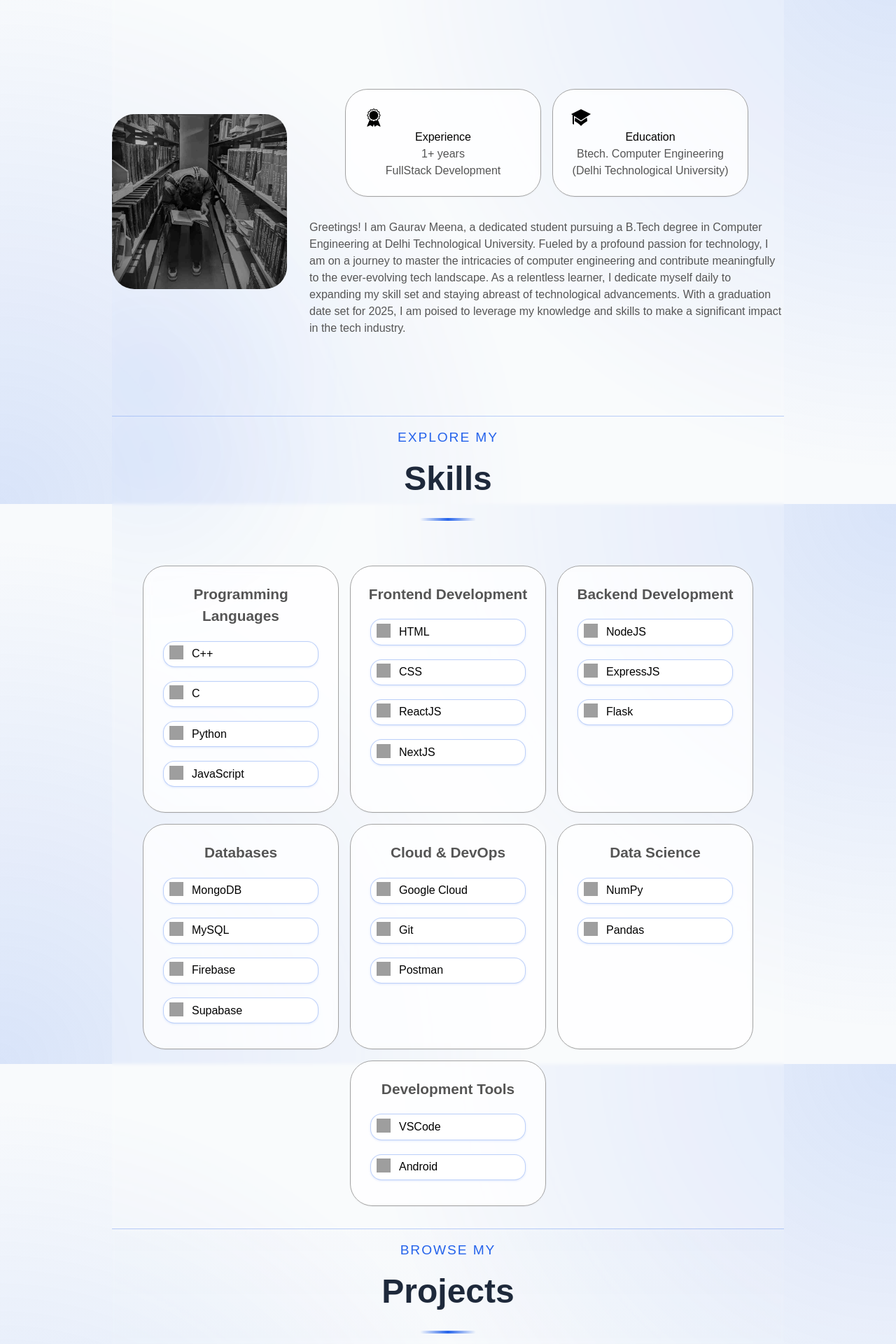
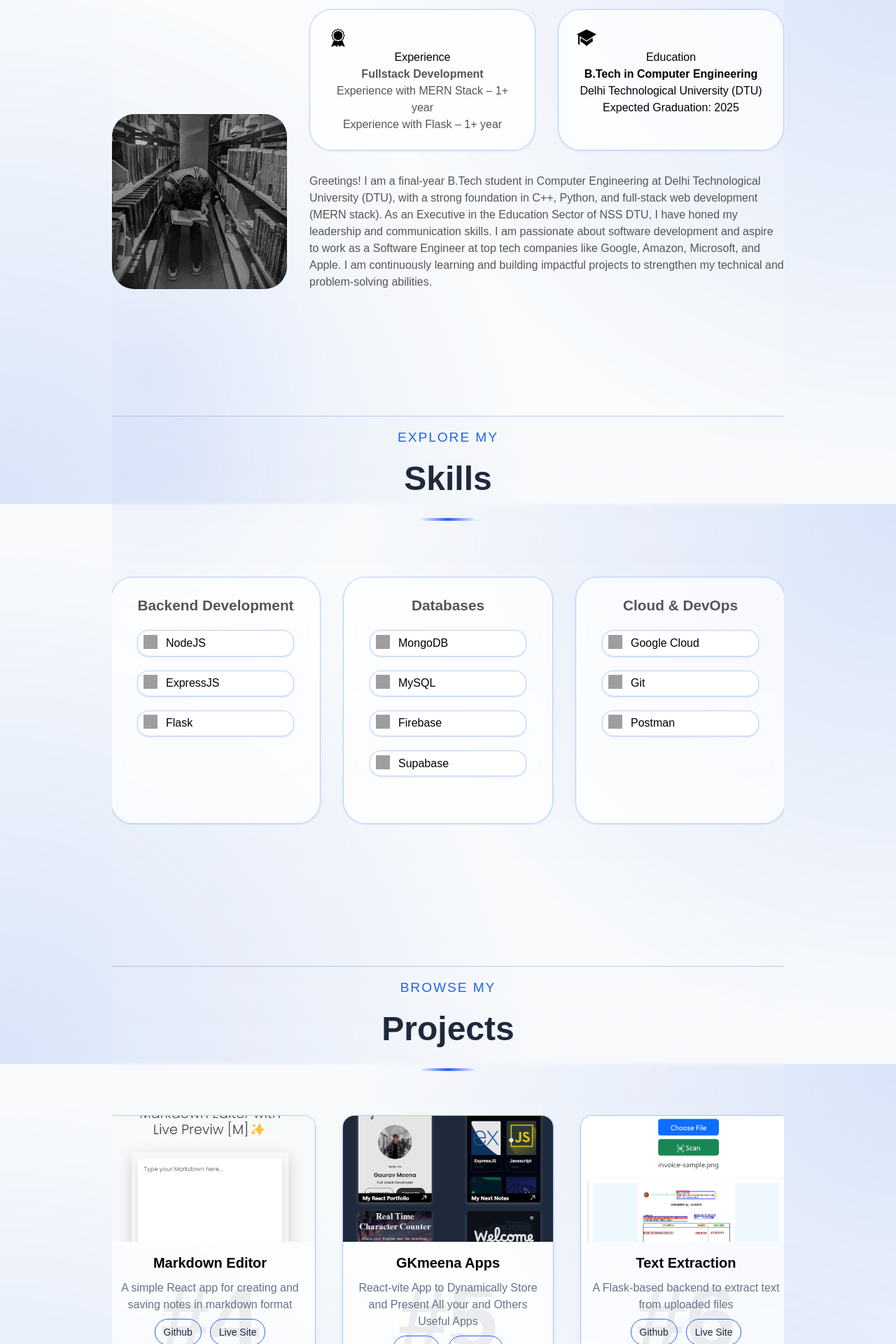
Before and after one commit to gauravmeee/My-React-Portfolio, a React (Create React App) app: page / in a window 1280 px wide. Shown: the part 880-2800 px from the top of the page at 70% size. Built offline with nearby package versions, Linux system fonts and the light colour scheme; grey boxes are pictures that could not be loaded; a web font is replaced by a local one.

Commit message:
completly updated my portfolio with new design and feature

```diff
--- a/src/components/About.js
+++ b/src/components/About.js
@@ -1,4 +1,4 @@
-import React from 'react';
+import React from "react";
 
 function About() {
   return (
@@ -15,7 +15,6 @@ function About() {
         </div>
         <div className="about-details-container">
           <div className="about-containers">
-
             {/*Experience*/}
             <div className="details-container">
               <img
@@ -25,7 +24,13 @@ function About() {
               />
 
               <h3>Experience</h3>
-              <p>1+ years <br />FullStack Development</p>
+              <p>
+              <ul>
+                <li><strong>Fullstack Development</strong></li>
+                <li>Experience with MERN Stack – 1+ year</li>
+                <li>Experience with Flask – 1+ year</li>
+              </ul>
+              </p>
             </div>
 
             {/*Education*/}
@@ -37,17 +42,27 @@ function About() {
               />
 
               <h3>Education</h3>
-              <p>Btech. Computer Engineering
-                <br/> (Delhi Technological University)
-              </p>
+              <ul>
+                <li>
+                  <strong>B.Tech in Computer Engineering</strong>
+                </li>
+                <li>Delhi Technological University (DTU)</li>
+                <li>Expected Graduation: 2025</li>
+              </ul>
             </div>
           </div>
 
           <div className="text-container">
             <p>
-              Greetings! I am Gaurav Meena, a dedicated student pursuing a B.Tech degree in Computer Engineering at Delhi Technological University. Fueled by a profound passion for technology, I am on a journey to master the intricacies of computer engineering and contribute meaningfully to the ever-evolving tech landscape.
-
-As a relentless learner, I dedicate myself daily to expanding my skill set and staying abreast of technological advancements. With a graduation date set for 2025, I am poised to leverage my knowledge and skills to make a significant impact in the tech industry.
+              Greetings! I am a final-year B.Tech student in Computer
+              Engineering at Delhi Technological University (DTU), with a strong
+              foundation in C++, Python, and full-stack web development (MERN
+              stack). As an Executive in the Education Sector of NSS DTU, I have
+              honed my leadership and communication skills. I am passionate
+              about software development and aspire to work as a Software
+              Engineer at top tech companies like Google, Amazon, Microsoft, and
+              Apple. I am continuously learning and building impactful projects
+              to strengthen my technical and problem-solving abilities.
             </p>
           </div>
         </div>
@@ -56,8 +71,7 @@ As a relentless learner, I dedicate myself daily to expanding my skill set and s
         src="./assets/arrow.png"
         alt="Arrow icon"
         className="icon arrow"
-
-        onClick={() => window.location.href='./#skills'}
+        onClick={() => (window.location.href = "./#skills")}
       />
     </section>
   );
--- a/src/components/Projects.js
+++ b/src/components/Projects.js
@@ -106,7 +106,7 @@ const projects = [
   },
 ];
 
-const Card = ({ project }) => {
+const Card = ({ project, index }) => {
   const [isFlipped, setIsFlipped] = useState(false);
 
   const toggleFlip = (e) => {
@@ -115,35 +115,30 @@ const Card = ({ project }) => {
   };
 
   return (
-    <div className={`flip-card ${isFlipped ? 'flipped' : ''}`}>
+    <div className={`flip-card ${isFlipped ? 'flipped' : ''}`} onClick={toggleFlip}>
       <div className="flip-card-inner">
         {/* Front of the card */}
         <div className="flip-card-front">
-          <div className="flex flex-col h-full min-h-[500px] bg-white rounded-lg shadow-lg overflow-hidden">
-            <div className="p-2.5">
+          <div className="flex flex-col h-full min-h-[400px] bg-white rounded-lg shadow-lg overflow-hidden relative">
+            <div className="p-0">
               <img
                 src={project.img}
                 alt={project.title}
-                className="w-[90%] h-[250px] mx-auto rounded-lg object-cover"
+                className="w-full h-[180px] object-cover"
               />
             </div>
-            <div className="flex flex-col flex-grow p-4">
+            <div className="flex flex-col flex-grow p-4 relative">
+              <div className="absolute inset-0 flex items-center justify-center">
+                <div className="text-9xl font-bold text-gray-200/80 select-none">
+                  #{index + 1}
+                </div>
+              </div>
+              <div className="relative z-10">
                 <h4 className="text-xl font-semibold mb-2.5">{project.title}</h4>
                 <div className="flex-grow">
                   <p className="text-secondary mb-2">
                     {project.description}
                   </p>
-                <div className="flex justify-center">
-                  <button
-                    className="text-primary hover:text-primary/80 flex items-center gap-1"
-                    onClick={toggleFlip}
-                  >
-                    Read More
-                    <svg xmlns="http://www.w3.org/2000/svg" viewBox="0 0 24 24" fill="currentColor" className="w-4 h-4">
-                      <path d="M8.59 16.59L13.17 12 8.59 7.41 10 6l6 6-6 6-1.41-1.41z"/>
-                    </svg>
-                  </button>
-                </div>
                 </div>
                 <div className="flex flex-wrap justify-center gap-3 mt-auto">
                   <a
@@ -151,6 +146,7 @@ const Card = ({ project }) => {
                     className="px-3 py-2 text-sm border border-primary rounded-full hover:bg-primary hover:text-white transition-all duration-300"
                     target="_blank"
                     rel="noopener noreferrer"
+                    onClick={(e) => e.stopPropagation()}
                   >
                     Github
                   </a>
@@ -159,6 +155,7 @@ const Card = ({ project }) => {
                     className="px-3 py-2 text-sm border border-primary rounded-full hover:bg-primary hover:text-white transition-all duration-300"
                     target="_blank"
                     rel="noopener noreferrer"
+                    onClick={(e) => e.stopPropagation()}
                   >
                     Live Site
                   </a>
@@ -166,11 +163,12 @@ const Card = ({ project }) => {
               </div>
             </div>
           </div>
+        </div>
 
         {/* Back of the card */}
         <div className="flip-card-back">
-          <div className="w-full h-full flex flex-col justify-between">
-            <div>
+          <div className="w-full h-full flex flex-col justify-between relative">
+            <div className="relative z-10">
               <h4 className="text-xl font-semibold mb-4">{project.title}</h4>
               <p className="text-secondary mb-4">{project.detailedDescription}</p>
               <div className="mb-4">
@@ -184,15 +182,6 @@ const Card = ({ project }) => {
                 </div>
               </div>
             </div>
-            <button
-              className="text-primary hover:text-primary/80 flex items-center gap-1 justify-center"
-              onClick={toggleFlip}
-            >
-              <svg xmlns="http://www.w3.org/2000/svg" viewBox="0 0 24 24" fill="currentColor" className="w-4 h-4 rotate-180">
-                <path d="M8.59 16.59L13.17 12 8.59 7.41 10 6l6 6-6 6-1.41-1.41z"/>
-              </svg>
-              Back
-            </button>
           </div>
         </div>
       </div>
@@ -240,7 +229,7 @@ const Projects = () => {
       >
         {projects.map((project, index) => (
           <SwiperSlide key={index} className="max-w-[300px] min-w-[250px] mx-2.5 my-8">
-            <Card project={project} />
+            <Card project={project} index={index} />
           </SwiperSlide>
         ))}
       </Swiper>
--- a/src/style.css
+++ b/src/style.css
@@ -62,7 +62,22 @@
   }
 
   .details-container {
-    @apply p-6 flex-1 bg-white rounded-2rem border border-accent text-center shadow-sm hover:shadow-md transition-all duration-300;
+    padding: 1.5rem;
+    background: rgba(255, 255, 255, 0.7);
+    backdrop-filter: blur(8px);
+    border-radius: 2rem;
+    border: 1px solid var(--primary-border);
+    text-align: center;
+    width: 100%;
+    min-width: 400px;
+    max-width: 600px;
+    box-shadow: 0 1px 3px var(--shadow-light);
+    transition: all 0.3s ease;
+  }
+
+  .details-container:hover {
+    transform: translateY(-5px);
+    box-shadow: 0 4px 8px rgba(0, 0, 0, 0.1);
   }
 
   .icon {
@@ -521,21 +536,19 @@ section:last-child {
 
 .about-containers {
   display: flex;
-  flex-wrap: wrap;
-  gap: 1rem;
-  margin: 2rem 0;
+  gap: 2rem;
+  margin: 2rem auto;
   justify-content: center;
+  flex-wrap: nowrap;
+  width: 100%;
+  max-width: 1400px;
 }
 
 .about-details-container {
   justify-content: center;
   flex-direction: column;
   flex: 1;
-}
-
-.about-containers,
-.about-details-container {
-  display: flex;
+  min-width: 0;
 }
 
 .about-pic {
@@ -553,17 +566,18 @@ section:last-child {
 }
 
 .details-container {
-  background: white;
+  padding: 1.5rem;
+  background: rgba(255, 255, 255, 0.7);
+  backdrop-filter: blur(8px);
   border-radius: 2rem;
-  border: 0.1rem solid rgb(163, 163, 163);
+  border: 1px solid var(--primary-border);
   text-align: center;
-  padding: 1.5rem;
-  flex: 1;
-  min-width: 250px;
-  max-width: 280px;
+  width: 100%;
+  min-width: 300px;
+  max-width: 600px;
+  box-shadow: 0 1px 3px var(--shadow-light);
   transition: all 0.3s ease;
-  background: rgba(255, 255, 255, 0.95);
-  backdrop-filter: blur(8px);
+  margin: 0;
 }
 
 .details-container:hover {
@@ -574,6 +588,20 @@ section:last-child {
 /* SKILLS SECTION */
 #skills {
   position: relative;
+  padding-bottom: 4rem;
+  background: linear-gradient(to bottom,
+    rgba(248, 250, 252, 0.1),
+    rgba(255, 255, 255, 0.05)
+  );
+  margin: 0 10rem;
+  height: 98vh;
+  padding-top: 2vh;
+  box-sizing: border-box;
+  min-height: fit-content;
+  position: relative;
+  border-bottom: 1px solid var(--primary-border);
+  overflow: hidden;
+  backdrop-filter: blur(2px);
 }
 
 #skills::before {
@@ -590,8 +618,17 @@ section:last-child {
 
 .skills-details-container {
   display: flex;
-  justify-content: center;
+  justify-content: flex-start;
   flex-direction: column;
+  height: calc(80vh - 100px);
+  overflow-y: auto;
+  padding: 1rem;
+  -ms-overflow-style: none;  /* IE and Edge */
+  scrollbar-width: none;  /* Firefox */
+}
+
+.skills-details-container::-webkit-scrollbar {
+  display: none;  /* Chrome, Safari and Opera */
 }
 
 .article-container {
@@ -650,14 +687,14 @@ article p {
     rgba(255, 255, 255, 0.05)
   );
   margin: 0 10rem;
-  height: 98vh;
+  min-height: fit-content;
   padding-top: 2vh;
   box-sizing: border-box;
-  min-height: fit-content;
   position: relative;
   border-bottom: 1px solid var(--primary-border);
-  overflow: hidden;
   backdrop-filter: blur(2px);
+  height: auto;
+  overflow: visible;
 }
 
 #projects::before {
@@ -780,11 +817,12 @@ footer p {
   }
 
   .about-containers {
-    flex-direction: column;
+    gap: 1.5rem;
   }
 
   .details-container {
-    min-width: 100%;
+    min-width: 300px;
+    max-width: 450px;
   }
 }
 
@@ -827,11 +865,14 @@ footer p {
   }
 
   .about-containers {
-    flex-direction: column;
+    gap: 1rem;
+    flex-wrap: wrap;
   }
 
   .details-container {
-    padding: 1rem;
+    min-width: 300px;
+    max-width: none;
+    width: 100%;
   }
 
   .article-container {
@@ -850,6 +891,17 @@ footer p {
   .contact-info-upper-container {
     flex-direction: column;
     gap: 1rem;
+  }
+
+  .skills-details-container {
+    height: calc(70vh - 100px);
+    padding: 0.5rem;
+  }
+
+  #skills {
+    margin: 0 1rem;
+    height: auto;
+    min-height: 80vh;
   }
 }
 
@@ -888,7 +940,14 @@ footer p {
 .flip-card {
   background-color: transparent;
   perspective: 1000px;
-  height: 500px;
+  height: 400px;
+  margin-bottom: 1.5rem;
+  cursor: pointer;
+  transition: transform 0.2s ease;
+}
+
+.flip-card:hover {
+  transform: translateY(-4px);
 }
 
 .flip-card-inner {
@@ -914,27 +973,24 @@ footer p {
 }
 
 .flip-card-front > div {
-  background: white;
+  height: 100%;
+  background: rgba(255, 255, 255, 0.7);
   border-radius: 1rem;
   box-shadow: 0 4px 6px var(--shadow-light), 0 0 0 1px var(--primary-border);
   transition: all 0.3s ease;
-}
-
-.flip-card-front > div:hover {
-  box-shadow: 0 8px 12px var(--shadow-dark), 0 0 0 1px var(--primary-border);
-  transform: translateY(-2px);
+  backdrop-filter: blur(8px);
 }
 
 .flip-card-back {
-  background-color: white;
+  background: rgba(255, 255, 255, 0.7);
   transform: rotateY(180deg);
   padding: 1.5rem;
   display: flex;
   flex-direction: column;
-  justify-content: center;
-  align-items: center;
+  justify-content: space-between;
   box-shadow: 0 4px 6px var(--shadow-light), 0 0 0 1px var(--primary-border);
   border-radius: 1rem;
+  backdrop-filter: blur(8px);
 }
 
 .read-more-btn {
@@ -1141,3 +1197,29 @@ article {
   background: rgba(255, 255, 255, 0.7);
   backdrop-filter: blur(8px);
 }
+
+/* Update responsive design for projects */
+@media screen and (max-width: 800px) {
+  #projects {
+    margin: 0 1rem;
+    height: auto;
+    padding: 2rem 0;
+    overflow: visible;
+  }
+
+  .flip-card {
+    height: 380px;
+    margin-bottom: 1.5rem;
+  }
+}
+
+@media screen and (max-width: 600px) {
+  #projects {
+    padding: 1rem 0;
+  }
+
+  .flip-card {
+    height: 360px;
+    margin-bottom: 1rem;
+  }
+}
```
Lines whose indentation alone changed are shown as unchanged.
